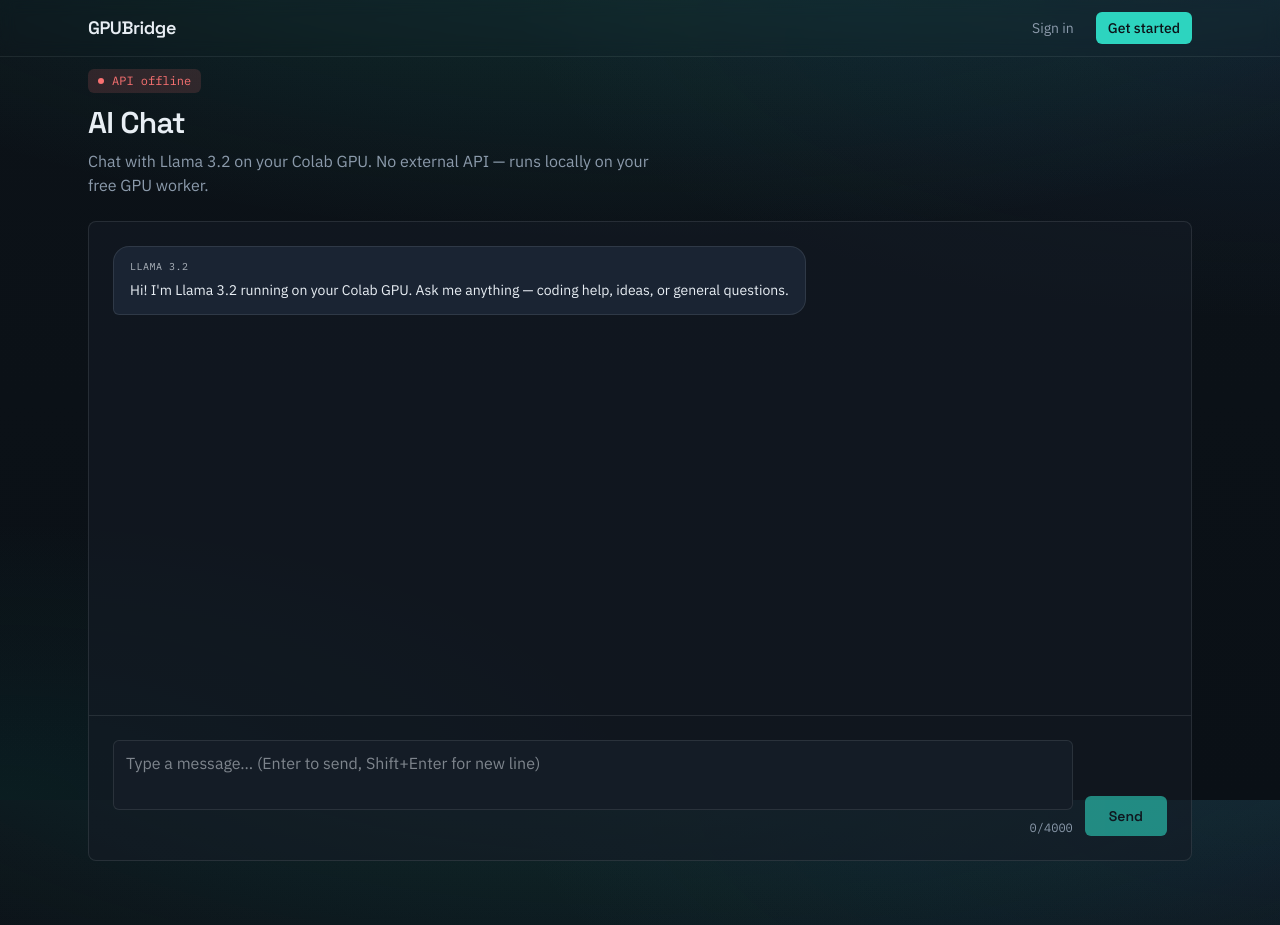
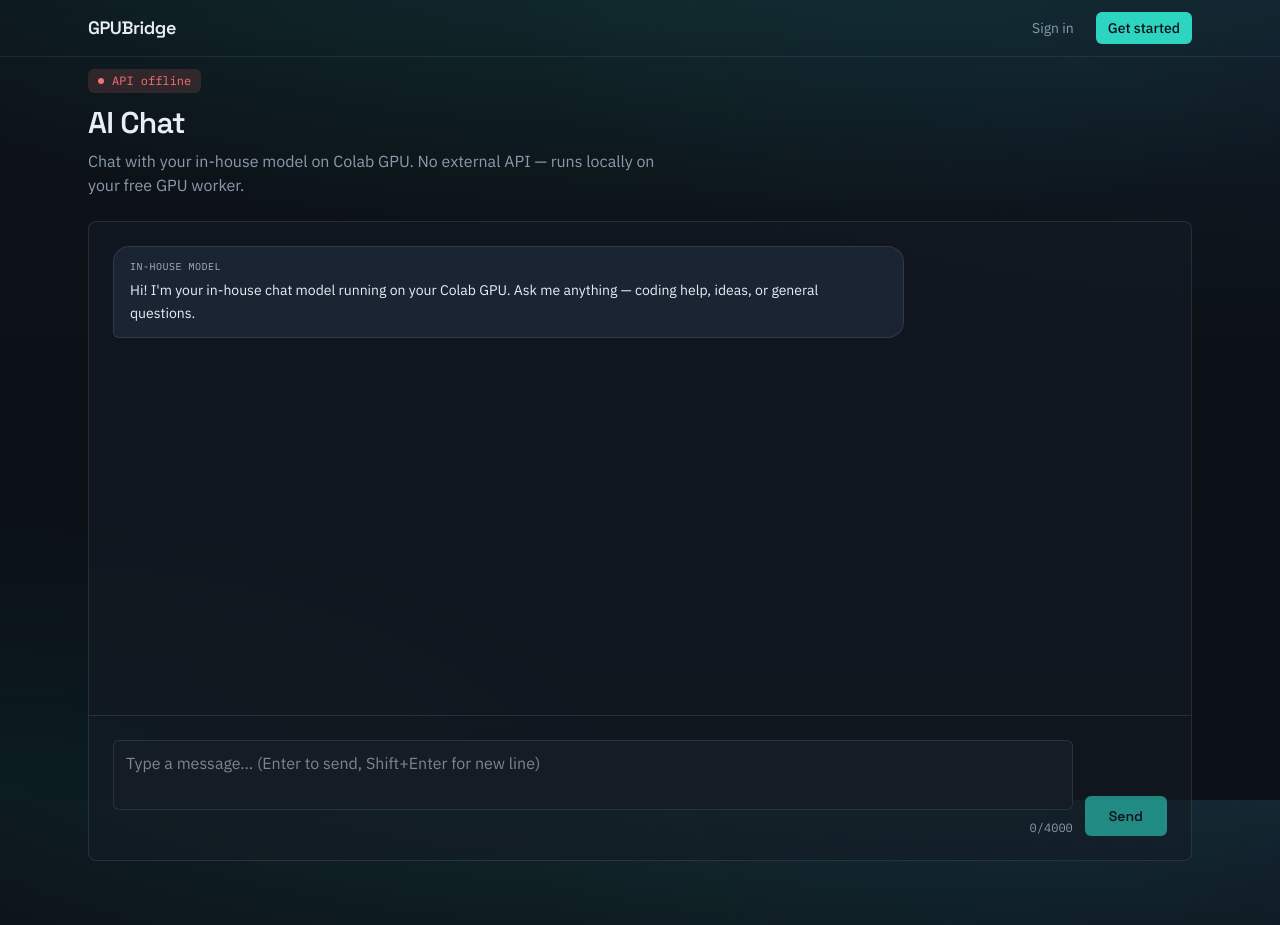
Before and after one commit to divyanshujamloki/ColabGen-Frontend, a Next.js app: page /chat in a window 1280 px wide. Built offline with nearby package versions, Linux system fonts and the light colour scheme; no server answers.

Commit message:
Update chat model references to "in-house model" for consistency

```diff
--- a/src/app/(app)/chat/page.tsx
+++ b/src/app/(app)/chat/page.tsx
@@ -8,8 +8,8 @@ export default function ChatPage() {
           AI Chat
         </h1>
         <p className="max-w-xl text-muted">
-          Chat with Llama 3.2 on your Colab GPU. No external API — runs locally on
-          your free GPU worker.
+          Chat with your in-house model on Colab GPU. No external API — runs locally
+          on your free GPU worker.
         </p>
       </div>
       <ChatInterface />
--- a/src/components/ChatInterface.tsx
+++ b/src/components/ChatInterface.tsx
@@ -16,7 +16,7 @@ export function ChatInterface() {
       id: "welcome",
       role: "assistant",
       content:
-        "Hi! I'm Llama 3.2 running on your Colab GPU. Ask me anything — coding help, ideas, or general questions.",
+        "Hi! I'm your in-house chat model running on your Colab GPU. Ask me anything — coding help, ideas, or general questions.",
     },
   ]);
   const [input, setInput] = useState("");
@@ -109,7 +109,7 @@ export function ChatInterface() {
               }`}
             >
               <p className="mb-1 font-mono text-[10px] uppercase tracking-wider opacity-70">
-                {msg.role === "user" ? "You" : "Llama 3.2"}
+                {msg.role === "user" ? "You" : "In-house model"}
               </p>
               <p className="whitespace-pre-wrap break-words">{msg.content}</p>
             </div>
```
